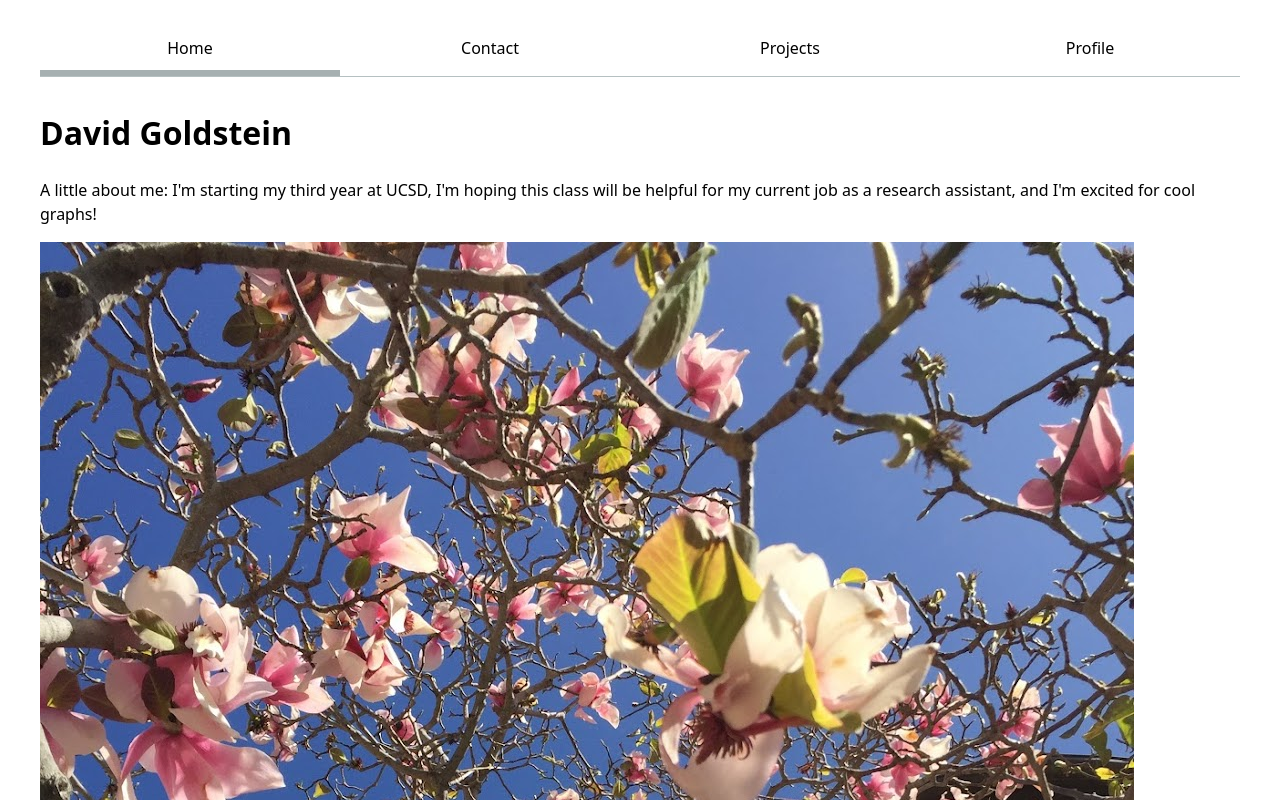
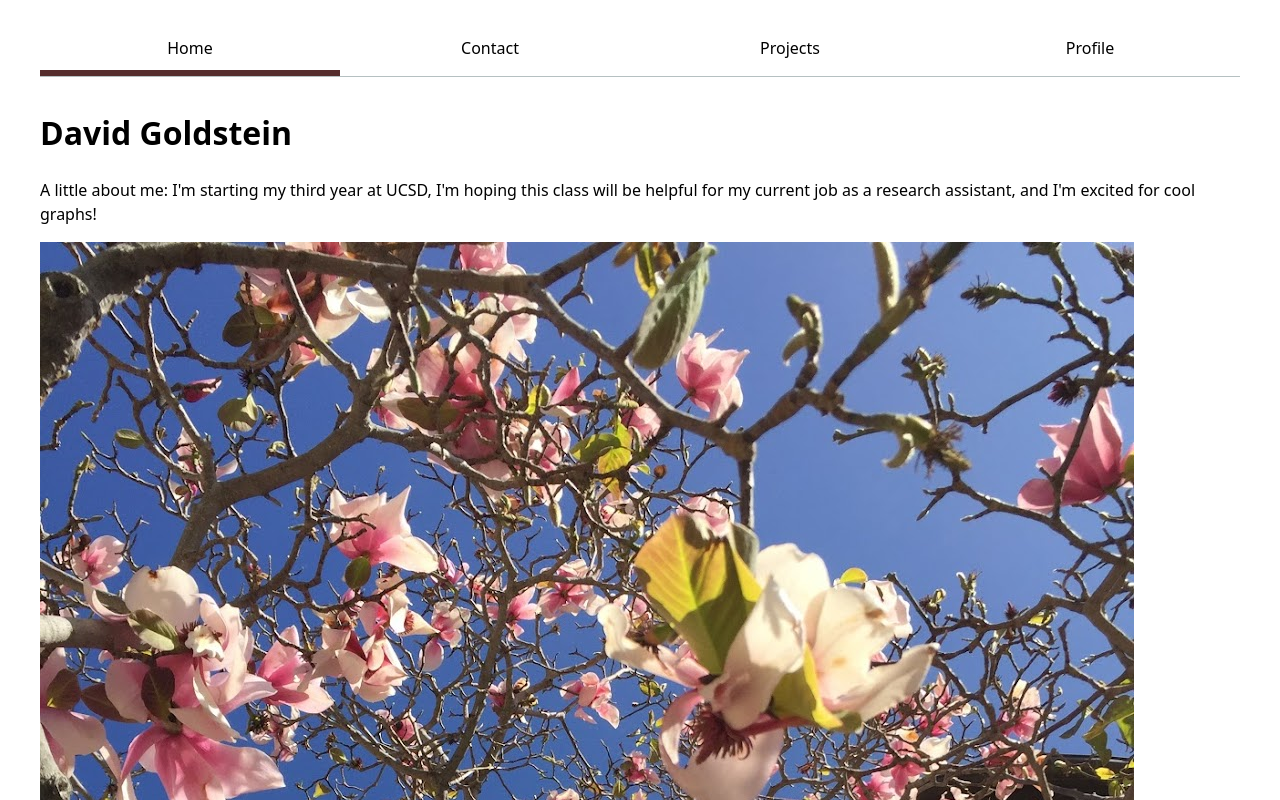
Before and after one commit to davidgol3p/portfolio, a plain HTML site: page index.html in a window 1280 px wide. In both pictures the pointer is over the link "Home". Shown: the top 800 px of the page. Drawn offline with Linux system fonts and the light colour scheme.

Commit message:
Update style.css

```diff
--- a/style.css
+++ b/style.css
@@ -1,3 +1,7 @@
+html {
+  --color-accent: oklch(35% 15% 20);
+}
+
 body {
     /* Set line height to 1.5 times the font size
          and use the OS’s UI font as the website font
@@ -33,3 +37,8 @@ nav a.current {
   border-bottom: 0.4em solid oklch(75% 3% 200);
   padding-bottom: 10px;
 }
+
+nav a:hover {
+  border-bottom: 0.4em solid var(--color-accent);
+  padding-bottom: 10px;
+}
```
